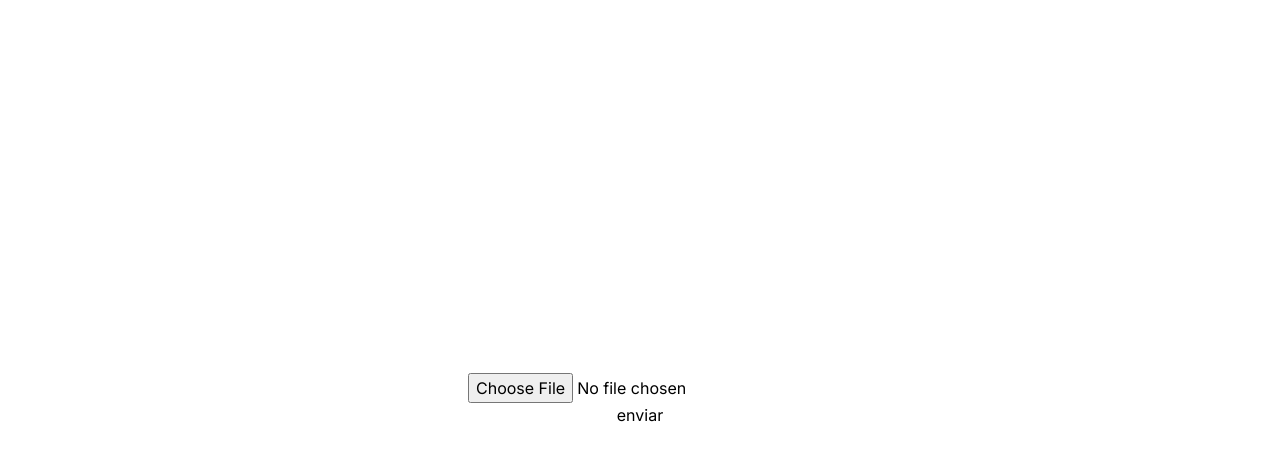
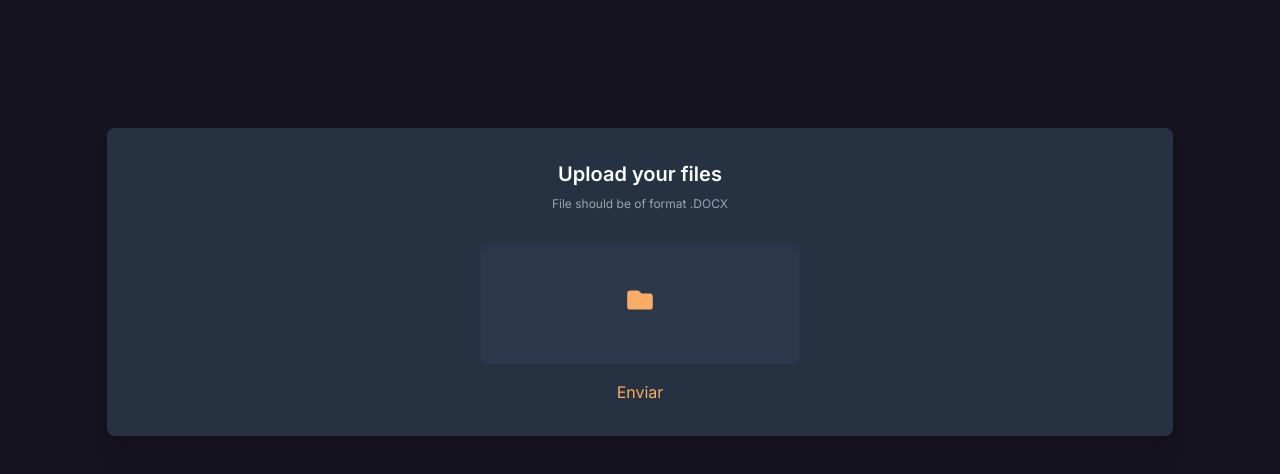
Before and after one commit to Amparo-E/gym-project, a Next.js app in the folder gymClient/: page / in a window 1280 px wide. Shown: the top 474 px of the page. Built offline with nearby package versions, Linux system fonts and the light colour scheme.

Commit message:
improving the FileUpload component, organizing the days, adding the bar to link with the exercise selection logic

```diff
--- a/gymClient/src/app/globals.css
+++ b/gymClient/src/app/globals.css
@@ -8,6 +8,6 @@
             h-12 w-12 my-2 mx-auto shadow-lg
             text-[#f8ad64] rounded-2xl hover:rounded-xl
             transition-all duration-300 ease-linear
-            cursor-pointer
+            cursor-pointer font-sans font-medium text-sm
   }
 }
--- a/gymClient/src/app/page.tsx
+++ b/gymClient/src/app/page.tsx
@@ -9,5 +9,9 @@ export default function Home() {
   const { data } = useData()
   const thereIsData = Object.keys(data || {}).length
 
-  return !thereIsData ? <FileUpload/> : <DisplayData/>
+  return (
+    <div className="min-h-screen max-w-screen overflow-hidden bg-[#161320] pb-16 text-white">
+      { !thereIsData ? <FileUpload/> : <DisplayData/> }
+    </div>
+  )
 }
--- a/gymClient/src/components/DayExercises/DayExercises.tsx
+++ b/gymClient/src/components/DayExercises/DayExercises.tsx
@@ -4,9 +4,8 @@ export const DayExercises = ({ routines }: any) => {
   const { userSelectedExercise, setUserSelectedExercise } = useData();
 
   const backgroundChange = (selectedExercise: number[], index: number) => {
-    if (selectedExercise.includes(index)) return "bg-green-200";
-    else return 'bg-[#263141] text-white'
-      // return "bg-white bg-opacity-10 backdrop-filter backdrop-blur-lg text-white";
+    if (selectedExercise.includes(index)) return "bg-[#f8ad64]";
+    else return 'bg-gray-200'
   };
 
   const handleSelectedExercise = (index: number) => {
@@ -23,12 +22,12 @@ export const DayExercises = ({ routines }: any) => {
         <div
           key={index}
           onClick={() => handleSelectedExercise(index)}
-          className={`flex flex-col justify-around m-1 px-2 w-36 h-40 rounded-xl cursor-pointer shadow ${backgroundChange(userSelectedExercise, index)}`}
+          className={`flex flex-col justify-evenly m-1 px-2 w-36 h-44 rounded-xl cursor-pointer shadow bg-[#263141] text-white`}
         >
-          <p>{exercise.ejercicios}</p>
+          <p className="font-sans font-medium text-sm">{exercise.ejercicios}</p>
           <p>Series: {exercise.series}</p>
           <p>Repeticiones: {exercise.repeticiones}</p>
-          <div className="w-full bg-[#f8ad64] h-px"></div>
+          <div className={`w-full h-1 rounded-lg ${backgroundChange(userSelectedExercise, index)}`}></div>
         </div>
       ))}
     </div>
--- a/gymClient/src/components/DisplayData/DisplayData.tsx
+++ b/gymClient/src/components/DisplayData/DisplayData.tsx
@@ -1,34 +1,14 @@
 import { useData } from "@/customHooks/useData";
 import { DayExercises } from "../DayExercises/DayExercises";
+import { Navigation } from "../Navigation/Navigation";
 
 export const DisplayData = () => {
-  const {
-    data,
-    selectedDay,
-    setSelectedDay,
-    setUserSelectedExercise,
-  } = useData();
-  const entries = Object.entries(data);
-
-  const handleSelectDay = (day: string) => {
-    setSelectedDay(day === selectedDay ? "" : day);
-    setUserSelectedExercise([])
-  }
+  const { data, selectedDay } = useData();
 
   return (
-    <div className="min-h-screen max-w-screen overflow-hidden bg-[#161320] pb-16">
+    <>
       {selectedDay && <DayExercises routines={data[selectedDay]} />}
-      <div className="fixed bottom-0 left-0 w-screen flex shadow rounded-lg bg-[#263142] z-10">
-        {entries.map(([day], i) => (
-          <div
-            key={i}
-            className={`navbar_icon ${selectedDay === day && "bg-[#161320] rounded-lg text-white"}`}
-            onClick={() => handleSelectDay(day)}
-          >
-            {day}
-          </div>
-        ))}
-      </div>
-    </div>
+      <Navigation/>
+    </>
   );
 };
--- a/gymClient/src/components/FileUpload/FileUpload.tsx
+++ b/gymClient/src/components/FileUpload/FileUpload.tsx
@@ -1,10 +1,11 @@
 "use client";
 import { useData } from "@/customHooks/useData";
-import { useRef } from "react";
+import { useRef, useState } from "react";
 
 export const FileUpload = () => {
   const fileInput = useRef<HTMLInputElement>(null);
-  const { data, setData } = useData()
+  const [selectedFile, setSelectedFile] = useState<File | null>(null);
+  const { setData } = useData()
 
   const handleSubmitUpload = async (e: React.FormEvent<HTMLFormElement>) => {
     e.preventDefault();
@@ -29,13 +30,26 @@ export const FileUpload = () => {
     }
   };
 
+
+  const handleFileChange = (event: React.ChangeEvent<HTMLInputElement>) => {
+    const file = event.target.files?.[0] || null;
+    setSelectedFile(file)
+  };
+
   return (
-    <form
-      className="flex min-h-screen flex-col items-center justify-center p-24"
-      onSubmit={handleSubmitUpload}
-    >
-      <input type="file" name="file" ref={fileInput} />
-      <button type="submit">enviar</button>
-    </form>
+    <div className="flex flex-col items-center justify-center w-5/6 h-auto my-32 mx-auto rounded-lg sm:shadow-xl bg-[#263141]">
+        <div className="my-8 text-center">
+            <h2 className="text-xl font-semibold mb-2">Upload your files</h2>
+            <p className="text-xs text-gray-400">File should be of format .DOCX</p>
+        </div>
+        <form className="w-4/5 h-40 max-w-xs mb-8 flex flex-col items-center" onSubmit={handleSubmitUpload}>
+            <label className="z-20 w-full h-5/6 bg-[#2B374A] flex flex-col-reverse items-center justify-center mb-4 cursor-pointer rounded-lg shadow-inner">
+                <input type="file" name="file" ref={fileInput} className="w-full hidden" accept=".docx" onChange={(event) => handleFileChange(event)}/>
+                <p className="z-10 text-xs font-medium text-center text-gray-400 pt-2">{selectedFile?.name}</p>
+                <svg className="z-10 w-8 h-8 text-[#f8ad64]" fill="currentColor" viewBox="0 0 20 20" xmlns="http://www.w3.org/2000/svg"><path d="M2 6a2 2 0 012-2h5l2 2h5a2 2 0 012 2v6a2 2 0 01-2 2H4a2 2 0 01-2-2V6z"></path></svg>
+            </label>
+            <button type="submit" className="text-[#f8ad64]">Enviar</button>
+        </form>
+    </div>
   );
 };
--- /dev/null
+++ b/gymClient/src/components/Navigation/Navigation.tsx
@@ -0,0 +1,26 @@
+import { useData } from "@/customHooks/useData";
+
+export const Navigation = () => {
+  const { data, selectedDay, setSelectedDay, setUserSelectedExercise } =
+    useData();
+  const entries = Object.entries(data);
+
+  const handleSelectDay = (day: string) => {
+    setSelectedDay(day === selectedDay ? "" : day);
+    setUserSelectedExercise([]);
+  };
+
+  return (
+    <div className="fixed bottom-0 left-0 w-screen flex shadow bg-[#263141] z-10">
+      {entries.map(([day], i) => (
+        <div
+          key={i}
+          className={`navbar_icon ${selectedDay === day && "bg-[#161320] rounded-lg text-white"}`}
+          onClick={() => handleSelectDay(day)}
+        >
+          {day}
+        </div>
+      ))}
+    </div>
+  );
+};
```
Also changed, not shown: gymClient/src/components/FormFile/FormFile.tsx (added).
